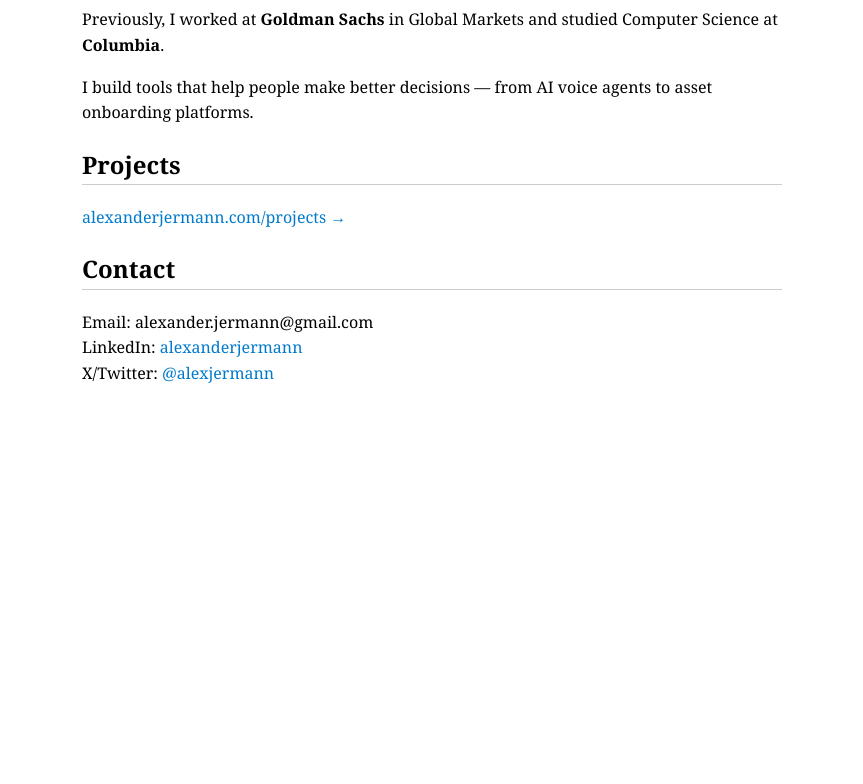
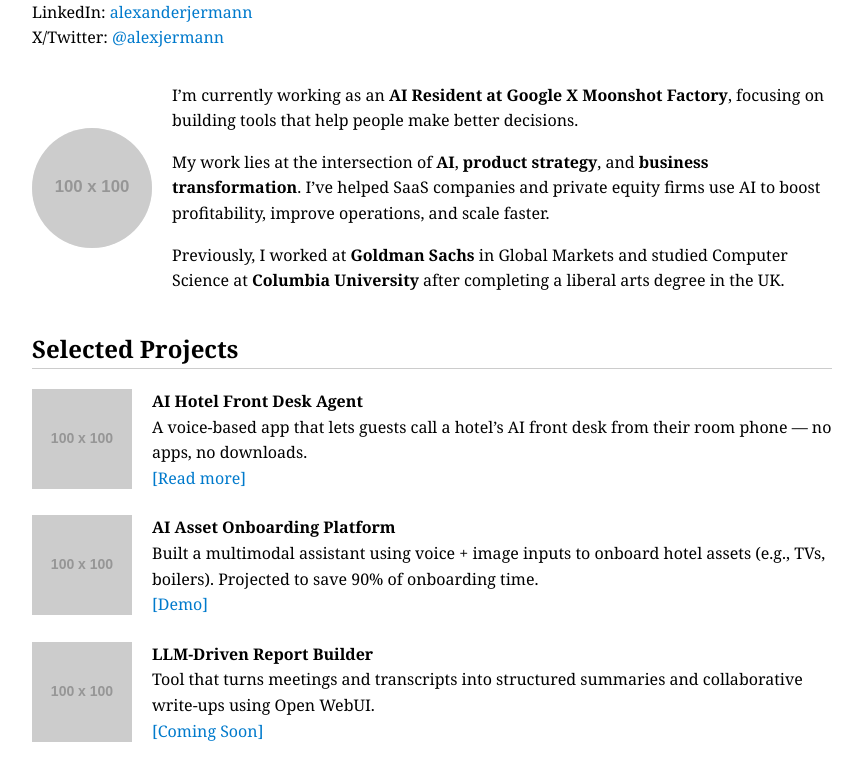
Before and after one commit to jermann/alexanderjermann.github.io, a plain HTML site: page index.html in a window 1280 px wide. Shown: the part 199-983 px from the top of the page, without its empty margins (208-1071 px from the left). Before the commit the page ends 800 px from the top, so only its background shows below. Drawn offline with Linux system fonts and the light colour scheme; placeholder pictures from the web are drawn by us.

Commit message:
Update index.html

```diff
--- a/index.html
+++ b/index.html
@@ -7,7 +7,7 @@
   <style>
     body {
       font-family: Georgia, serif;
-      max-width: 700px;
+      max-width: 800px;
       margin: 40px auto;
       padding: 0 20px;
       line-height: 1.6;
@@ -26,33 +26,90 @@
       unicode-bidi: bidi-override;
       direction: rtl;
     }
+    .profile {
+      display: flex;
+      align-items: center;
+      gap: 20px;
+    }
+    .profile img {
+      width: 120px;
+      height: 120px;
+      border-radius: 60px;
+      object-fit: cover;
+      background: #eee;
+    }
+    .project {
+      display: flex;
+      gap: 20px;
+      margin-bottom: 1.5em;
+    }
+    .project img {
+      width: 100px;
+      height: 100px;
+      object-fit: cover;
+      background: #eee;
+    }
+    .project-content {
+      flex: 1;
+    }
   </style>
 </head>
 <body>
 
   <h1>Alexander Jermann</h1>
-  <p>
-    I work at the intersection of <strong>AI</strong>, <strong>product strategy</strong>, and <strong>business transformation</strong>.
-    Currently, I'm helping SaaS companies and private equity firms use AI to boost profitability, improve operations, and scale faster.
-  </p>
-
-  <p>
-    Previously, I worked at <strong>Goldman Sachs</strong> in Global Markets and studied Computer Science at <strong>Columbia</strong>.
-  </p>
-
-  <p>
-    I build tools that help people make better decisions — from AI voice agents to asset onboarding platforms.
-  </p>
-
-  <h2>Projects</h2>
-  <p><a href="/projects/">alexanderjermann.com/projects →</a></p>
 
   <h2>Contact</h2>
   <p>
-    Email: <span class="email">moc.liamg@nnamrej.rednaxela</span><br/>
+    Email: <span class="email">moc.liamg@namrej.rednaxela</span><br/>
     LinkedIn: <a href="https://www.linkedin.com/in/alexanderjermann/" target="_blank">alexanderjermann</a><br/>
     X/Twitter: <a href="https://x.com/alexjermann" target="_blank">@alexjermann</a>
   </p>
 
+  <div class="profile">
+    <img src="https://via.placeholder.com/100" alt="Project Placeholder" />
+    <div>
+      <p>
+        I’m currently working as an <strong>AI Resident at Google X Moonshot Factory</strong>, focusing on building tools that help people make better decisions.
+      </p>
+      <p>
+        My work lies at the intersection of <strong>AI</strong>, <strong>product strategy</strong>, and <strong>business transformation</strong>.
+        I’ve helped SaaS companies and private equity firms use AI to boost profitability, improve operations, and scale faster.
+      </p>
+      <p>
+        Previously, I worked at <strong>Goldman Sachs</strong> in Global Markets and studied Computer Science at <strong>Columbia University</strong>
+        after completing a liberal arts degree in the UK.
+      </p>
+    </div>
+  </div>
+
+  <h2>Selected Projects</h2>
+
+  <div class="project">
+    <img src="https://via.placeholder.com/100" alt="Project Placeholder" />
+    <div class="project-content">
+      <strong>AI Hotel Front Desk Agent</strong><br/>
+      A voice-based app that lets guests call a hotel’s AI front desk from their room phone — no apps, no downloads.<br/>
+      <a href="#">[Read more]</a>
+    </div>
+  </div>
+
+  <div class="project">
+    <img src="https://via.placeholder.com/100" alt="Project Placeholder" />
+    <div class="project-content">
+      <strong>AI Asset Onboarding Platform</strong><br/>
+      Built a multimodal assistant using voice + image inputs to onboard hotel assets (e.g., TVs, boilers). Projected to save 90% of onboarding time.<br/>
+      <a href="#">[Demo]</a>
+    </div>
+  </div>
+
+  <div class="project">
+    <img src="https://via.placeholder.com/100" alt="Project Placeholder" />
+    <div class="project-content">
+      <strong>LLM-Driven Report Builder</strong><br/>
+      Tool that turns meetings and transcripts into structured summaries and collaborative write-ups using Open WebUI.<br/>
+      <a href="#">[Coming Soon]</a>
+    </div>
+  </div>
+
 </body>
 </html>
```
